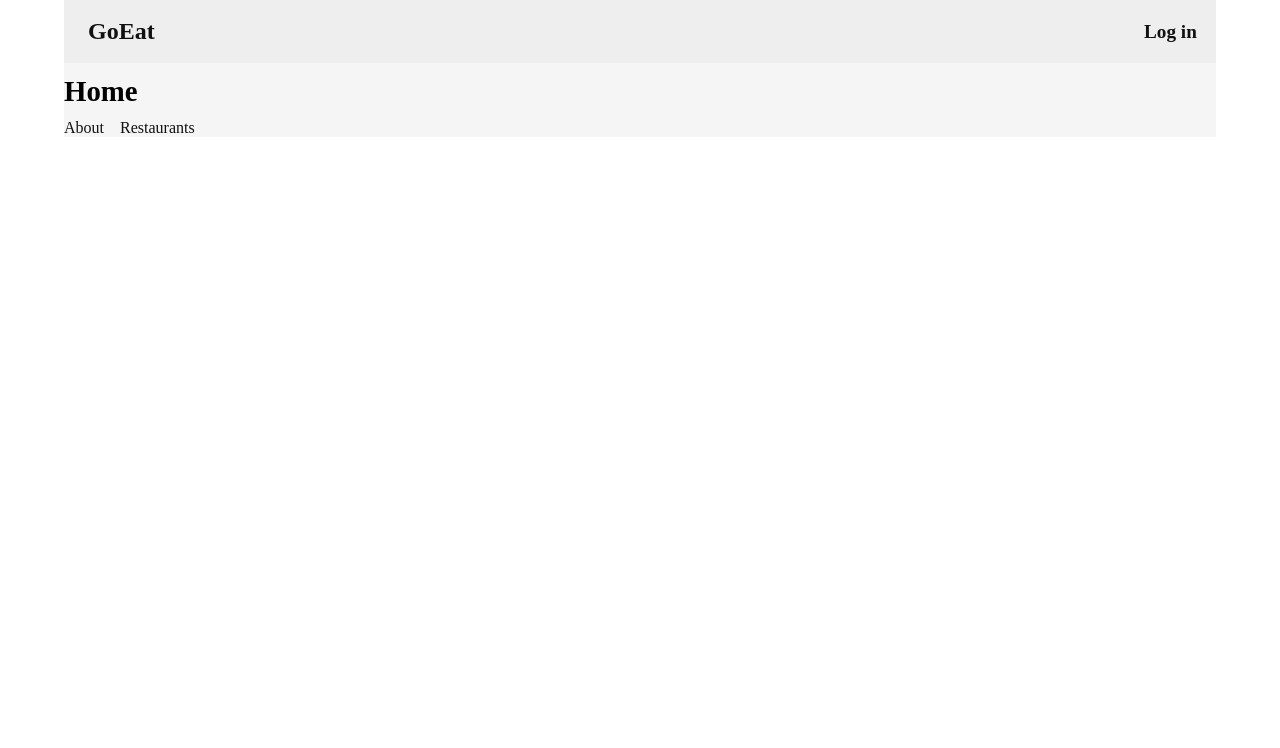
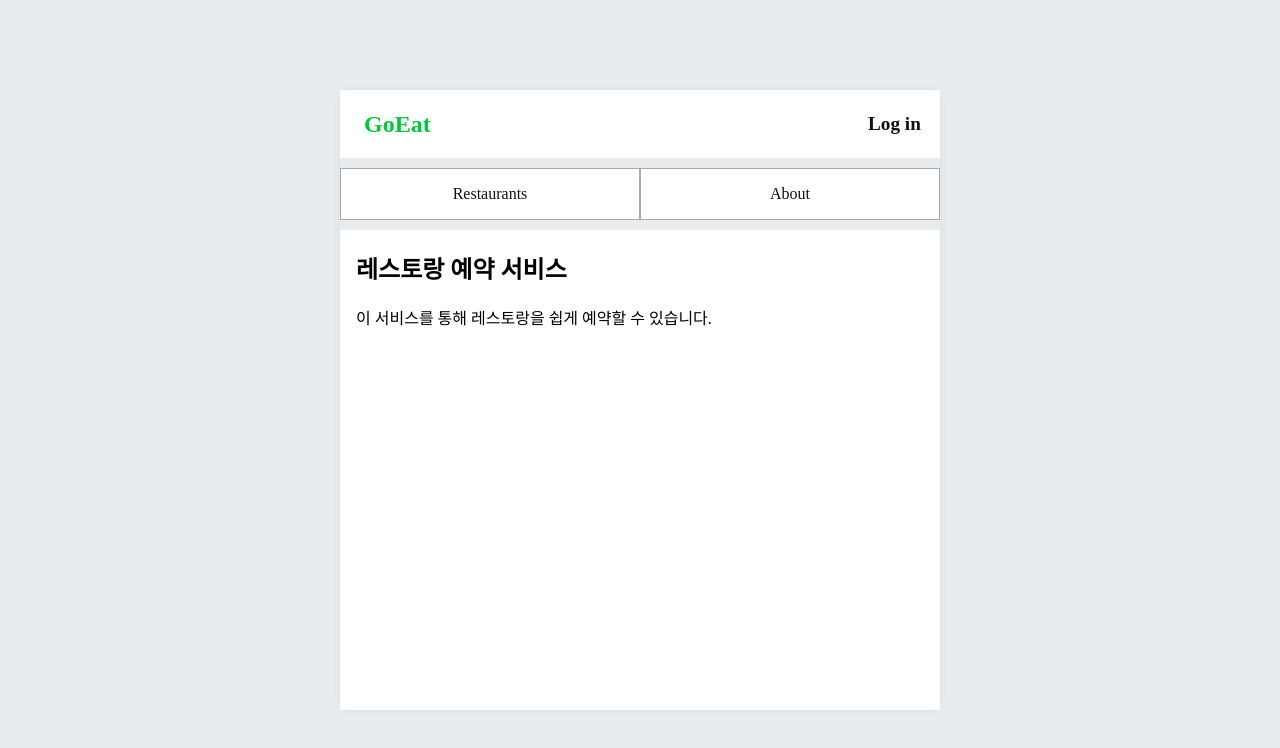
Before and after one commit to CodeSoom/react-week8-assignment-1, a React app: page / in a window 1280 px wide. Shown: the top 748 px of the page. Built offline with nearby package versions, Linux system fonts and the light colour scheme.

Commit message:
Make Navigator bar and refactoring HomePage component
1st, Applied background-color in body.
2nd, Make NavigatorBar component for nav.
3nd, Refactor HomePage component.

*TODO: Decorate LoginPage!

```diff
--- a/index.html
+++ b/index.html
@@ -9,6 +9,13 @@
         margin: 0;
         padding: 0;
       }
+      #app {
+        display: flex;
+        justify-content: center;
+        align-items: center;
+        min-height: 100vh;
+        background-color: #e9ecef;
+      }
     </style>
   </head>
   <body>
--- a/src/App.jsx
+++ b/src/App.jsx
@@ -10,6 +10,7 @@ import { useDispatch } from 'react-redux';
 
 import styled from '@emotion/styled';
 
+import NavigatorBar from './NavigatorBar';
 import HomePage from './HomePage';
 import AboutPage from './AboutPage';
 import LoginPage from './LoginPage';
@@ -22,9 +23,14 @@ import { setAccessToken } from './slice';
 import { loadItem } from './services/storage';
 
 const Container = styled.div({
+  margin: '0 auto',
   display: 'grid',
-  margin: '0 auto',
-  width: '90%',
+  gridTemplateColumns: '600px',
+  gridTemplateRows: '68px 52px 480px',
+  rowGap: '10px',
+  alignItems: 'stretch',
+  justifyItems: 'stretch',
+  boxShadow: '0 0 8px 2px rgba(0, 0, 0, 0.04)',
 });
 
 const Header = styled.header({
@@ -32,15 +38,22 @@ const Header = styled.header({
   flexFlow: 'row wrap',
   justifyContent: 'space-between',
   alignItems: 'center',
-  backgroundColor: '#EEE',
-  '& h1': {
+  backgroundColor: '#FFFFFF',
+  '& h1, h3': {
     margin: 0,
     padding: '.75em 1em',
     fontSize: '1.5em',
   },
+  '& h1': {
+    fontSize: '1.5em',
+    '& a': {
+      color: '#00c73c',
+      '&:hover': {
+        color: '#00951c',
+      },
+    },
+  },
   '& h3': {
-    margin: 0,
-    padding: '.75em 1em',
     fontSize: '1.2em',
   },
   '& a': {
@@ -51,21 +64,15 @@ const Header = styled.header({
     },
   },
 });
+const Navigator = styled.nav({
+  alignItems: 'center',
+  backgroundColor: '#FFFFFF',
+});
 
 const Section = styled.section({
-  backgroundColor: '#F5F5F5',
-  '& h1': {
-    margin: 0,
-    padding: '1em .5em',
-    fontSize: '1.5em',
-  },
-  '& a': {
-    color: '#111',
-    textDecoration: 'none',
-    '&:hover': {
-      color: '#555',
-    },
-  },
+  margin: 0,
+  padding: '0 1em 2em 1em',
+  backgroundColor: '#FFFFFF',
 });
 
 export default function App() {
@@ -86,6 +93,9 @@ export default function App() {
           <Link to="/login">Log in</Link>
         </h3>
       </Header>
+      <Navigator>
+        <NavigatorBar />
+      </Navigator>
       <Section>
         <Switch>
           <Route exact path="/" component={HomePage} />
--- a/src/HomePage.jsx
+++ b/src/HomePage.jsx
@@ -1,43 +1,10 @@
 import React from 'react';
-
-import { Link } from 'react-router-dom';
-
-import styled from '@emotion/styled';
-
-const Title = styled.h2({
-  margin: 0,
-  padding: '.4em 0',
-  fontSize: '1.8em',
-});
-
-const List = styled.ul({
-  display: 'flex',
-  margin: 0,
-  padding: 0,
-  listStyle: 'none',
-});
-
-const Item = styled.li({
-  marginRight: '1em',
-  '& a': {
-    color: '#111',
-    textDecoration: 'none',
-    '&:hover': {
-      color: '#555',
-      fontWeight: 600,
-      textDecoration: 'underline',
-    },
-  },
-});
 
 export default function HomePage() {
   return (
     <div>
-      <Title>Home</Title>
-      <List>
-        <Item><Link to="/about">About</Link></Item>
-        <Item><Link to="/restaurants">Restaurants</Link></Item>
-      </List>
+      <h2>레스토랑 예약 서비스</h2>
+      <p>이 서비스를 통해 레스토랑을 쉽게 예약할 수 있습니다.</p>
     </div>
   );
 }
--- /dev/null
+++ b/src/NavigatorBar.jsx
@@ -0,0 +1,48 @@
+import React from 'react';
+
+import { Link } from 'react-router-dom';
+
+import styled from '@emotion/styled';
+
+const List = styled.ul({
+  margin: 0,
+  padding: 0,
+  listStyle: 'none',
+  display: 'flex',
+  flexFlow: 'row wrap',
+  height: '100%',
+  '& a': {
+    flex: 1,
+    display: 'flex',
+    justifyContent: 'center',
+    alignItems: 'center',
+    color: '#111',
+    textDecoration: 'none',
+    textAlign: 'center',
+    border: '1px solid #aaaaaa',
+    '&:hover': {
+      color: '#555',
+      fontWeight: 600,
+      textDecoration: 'underline',
+    },
+  },
+});
+
+const Item = styled.li({
+  display: 'flex',
+  justifyContent: 'center',
+  alignItems: 'center',
+});
+
+export default function NavigatorBar() {
+  return (
+    <List>
+      <Link to="/restaurants">
+        <Item>Restaurants</Item>
+      </Link>
+      <Link to="/about">
+        <Item>About</Item>
+      </Link>
+    </List>
+  );
+}
```
Also changed, not shown: src/Title.jsx (added, +9 -0 lines).
